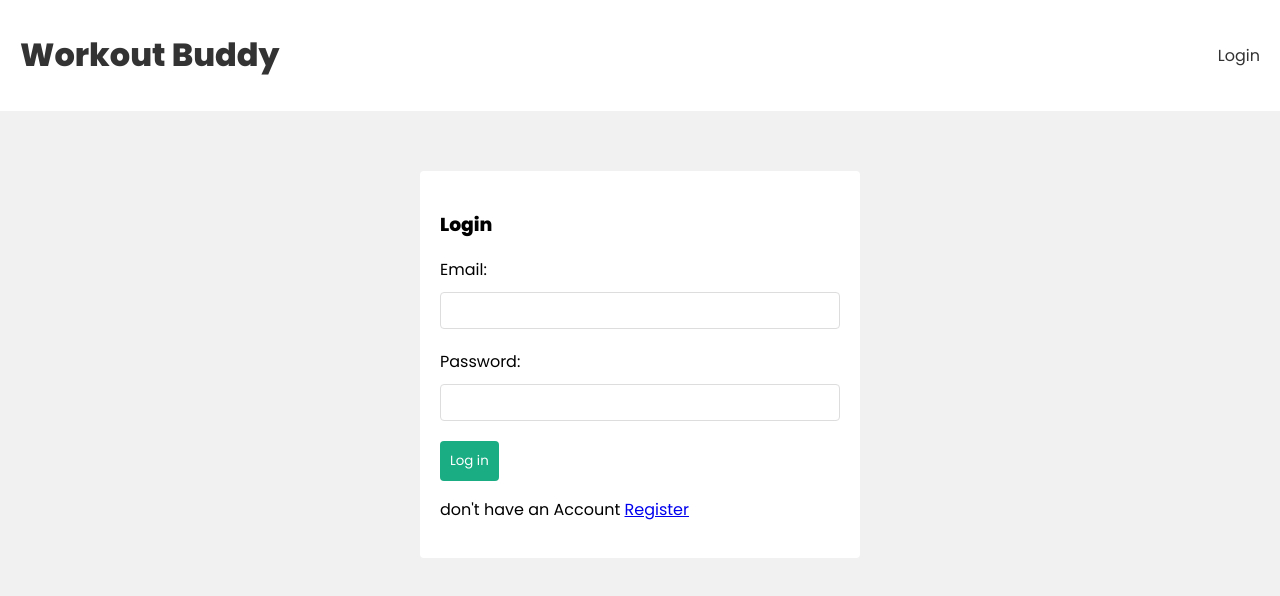
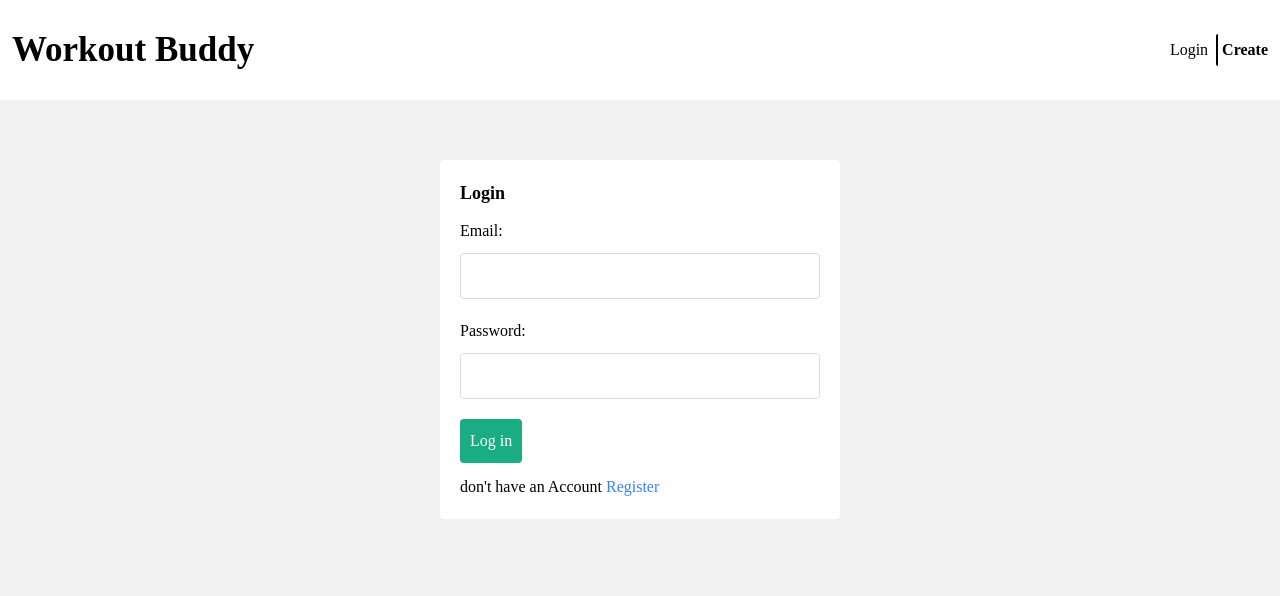
Before and after one commit to Mevin5611/workoutApp-frontend, a React (Create React App) app: page /login in a window 1280 px wide. Shown: the top 596 px of the page. Built offline with nearby package versions, Linux system fonts and the light colour scheme.

Commit message:
vercel deploy success

```diff
--- a/package.json
+++ b/package.json
@@ -1,4 +1,5 @@
 {
+
   "name": "frontend",
   "version": "0.1.0",
   "private": true,
@@ -13,6 +14,7 @@
     "react-dom": "^18.2.0",
     "react-router-dom": "^6.14.2",
     "react-scripts": "5.0.1",
+    "timeago.js": "^4.0.2",
     "web-vitals": "^2.1.4"
   },
   "scripts": {
@@ -40,6 +42,7 @@
     ]
   },
   "devDependencies": {
-    "@babel/plugin-proposal-private-property-in-object": "^7.21.11"
+    "@babel/plugin-proposal-private-property-in-object": "^7.21.11",
+    "tailwindcss": "^3.4.3"
   }
 }
--- a/src/components/Navbar.js
+++ b/src/components/Navbar.js
@@ -11,18 +11,24 @@ function Navbar() {
   }
   return (
     <header>
-        <div className="container">
+        <div className="bg-white flex justify-between items-center h-[100px] ">
             <Link to= '/'>
-                <h1>Workout Buddy</h1>
+                <h1 className='font-[700] text-[25px] ps-3 md:text-[35px] '>Workout Buddy</h1>
+                {
+                  user && (
+                    <span className='ps-3 font-thin'>{user.email}</span>
+                  )
+                }
             </Link>
             <nav>
               {user && (<div>
-                <span>{user.email}</span>
-                <button onClick={handleClick}>Log out</button>
-                <button className='create'><Link to= '/signup'>Create</Link></button>
+
+                <button className=' border-2 border-emerald-500 rounded-md p-1 font-semibold mr-3' onClick={handleClick}>Log out</button>
+
               </div>)}
               {!user && (<div>
-              <Link to= '/login'>Login</Link>
+              <Link className='mr-2' to= '/login'>Login</Link>
+              <button className='border-l-2 border-black rounded-sm p-1 font-semibold mr-2'><Link to= '/signup'>Create</Link></button>
               </div>)}
             </nav>
         </div>
--- a/src/components/WorkoutDetails.js
+++ b/src/components/WorkoutDetails.js
@@ -1,6 +1,6 @@
 import React from 'react'
 import {useWorkoutContext} from '../hooks/useWOrkoutContext'
-import {formatDistance} from 'date-fns'
+import {format} from  'timeago.js'
 import { useAuthContext } from '../hooks/useAuthContext'
 
 
@@ -25,11 +25,13 @@ const {user}=useAuthContext()
   }
   return (
     <div className="workout-details">
-        <h4>{Workout.title}</h4>
+        <h4 className='text-[18px] font-bold pb-3'>{Workout.title}</h4>
         <p><strong>Reps :</strong>{Workout.reps}</p>
         <p><strong>Load :</strong>{Workout.load}</p>
-        <p>{Workout.createdAt}</p>
-        <span className= "material-symbols-outlined" onClick={handleClick}>delete</span>
+        <p>{format(Workout.createdAt)}</p>
+        <div className='flex justify-end'>
+        <button className= "bg-red-100 p-1 rounded-md text-red-600" onClick={handleClick}>delete</button>
+        </div>
     </div>
   )
 }
--- a/src/components/WorkoutForm.js
+++ b/src/components/WorkoutForm.js
@@ -52,7 +52,7 @@ const WorkoutForm = () => {
     }
   return (
     <form className="create" onSubmit={handleSubmit}>
-        <h3>Add New Workout</h3>
+        <h3 className='text-[18px] font-bold pb-3'>Add New Workout</h3>
 
         <label htmlFor="">Exercise :</label>
         <input
--- a/src/index.css
+++ b/src/index.css
@@ -1,3 +1,6 @@
+@tailwind base;
+@tailwind components;
+@tailwind utilities;
 /* google font */
 @import url('https://fonts.googleapis.com/css2?family=Poppins:wght@300;400;500;600;800&family=VT323&display=swap');
 
@@ -11,21 +14,7 @@ body {
   margin: 0;
   font-family: "Poppins";
 }
-header {
-  background: #fff;
-}
-header .container {
-  max-width: 1400px;
-  margin: 0 auto;
-  padding: 10px 20px;
-  display: flex;
-  align-items: center;
-  justify-content: space-between;
-}
-header a {
-  color: #333;
-  text-decoration: none;
-}
+
 .pages{
   max-width: 1400px;
   padding: 20px;
@@ -33,11 +22,7 @@ header a {
 }
 
 /* homepage */
-.home {
-  display: grid;
-  grid-template-columns: 3fr 1fr;
-  gap: 100px;
-}
+
 .workout-details {
   background: #fff;
   border-radius: 4px;
@@ -102,35 +87,10 @@ input.error {
   border: 1px solid var(--error);
 }
 /* navbar */
-nav {
-  display: flex;
-  align-items: center;
-}
-nav a {
-  color: #333;
-}
-nav button {
-  background: #fff;
-  color: var(--primary);
-  border: 2px solid var(--primary);
-  padding: 6px 10px;
-  border-radius: 4px;
-  font-family: "Poppins";
-  cursor: pointer;
-  font-size: 1em;
-  margin-left: 10px;
-}
-nav .create {
-  background: #fff;
-  color: black;
-  border: 2px solid black;
-  padding: 6px 10px;
-  border-radius: 4px;
-  font-family: "Poppins";
-  cursor: pointer;
-  font-size: 1em;
-  margin-left: 10px;
-}
+
+
+
+
 /* auth forms */
 form.signup, form.login {
   max-width: 400px;
--- a/src/pages/Home.js
+++ b/src/pages/Home.js
@@ -31,13 +31,15 @@ const Home = () => {
 
     })
     return (
-        <div className="home">
-            <div className="workouts">
+        <div className="md:grid md:gap-[100px] md:grid-cols-12">
+            <div className="workouts md:col-span-8">
                 {workouts && workouts.map((Workout) => (
                     <WorkoutDetails Workout={Workout} key={Workout._id} />
                 ))}
             </div>
+            <div className='col-span-4'>
             <WorkoutForm />
+            </div>
         </div>
     )
 }
--- a/src/pages/Login.js
+++ b/src/pages/Login.js
@@ -14,7 +14,7 @@ const Login = ()=>{
 
     return(
         <form className='login' onSubmit={hadlesubmit}>
-            <h3>Login</h3>
+            <h3 className='text-[18px] font-bold pb-3'>Login</h3>
 
             <label>Email:</label>
             <input
@@ -29,7 +29,7 @@ const Login = ()=>{
             value={password}
             />
             <button disabled={isLoading}>Log in</button>
-            <p>don't have an Account <Link to='/signup'>Register</Link></p>
+            <p className='pt-3'>don't have an Account <Link className='text-blue-500' to='/signup'>Register</Link></p>
             {error && <div className='error'>{error}</div>}
         </form>
     )
--- a/src/pages/Signup.js
+++ b/src/pages/Signup.js
@@ -12,7 +12,7 @@ const Signup = ()=>{
 
     return(
         <form className='signup' onSubmit={hadlesubmit}>
-            <h3>Create Admin</h3>
+            <h3 className='text-[18px] font-bold pb-3'>Create Admin</h3>
 
             <label>Email:</label>
             <input
--- /dev/null
+++ b/tailwind.config.js
@@ -0,0 +1,10 @@
+/** @type {import('tailwindcss').Config} */
+module.exports = {
+  content: [
+    "./src/**/*.{js,jsx,ts,tsx}",
+  ],
+  theme: {
+    extend: {},
+  },
+  plugins: [],
+}
```
Also changed, not shown: 1 other file (tests, documents, lock files or other folders).
